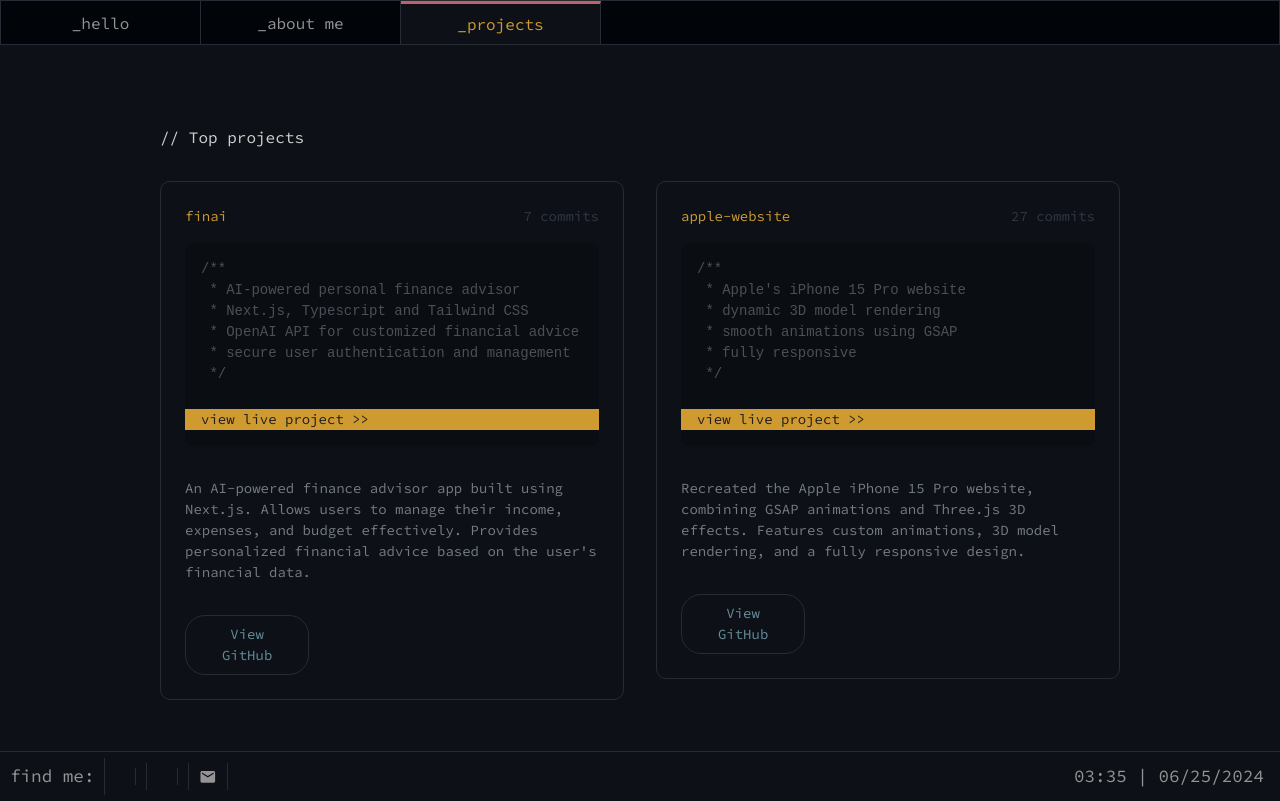
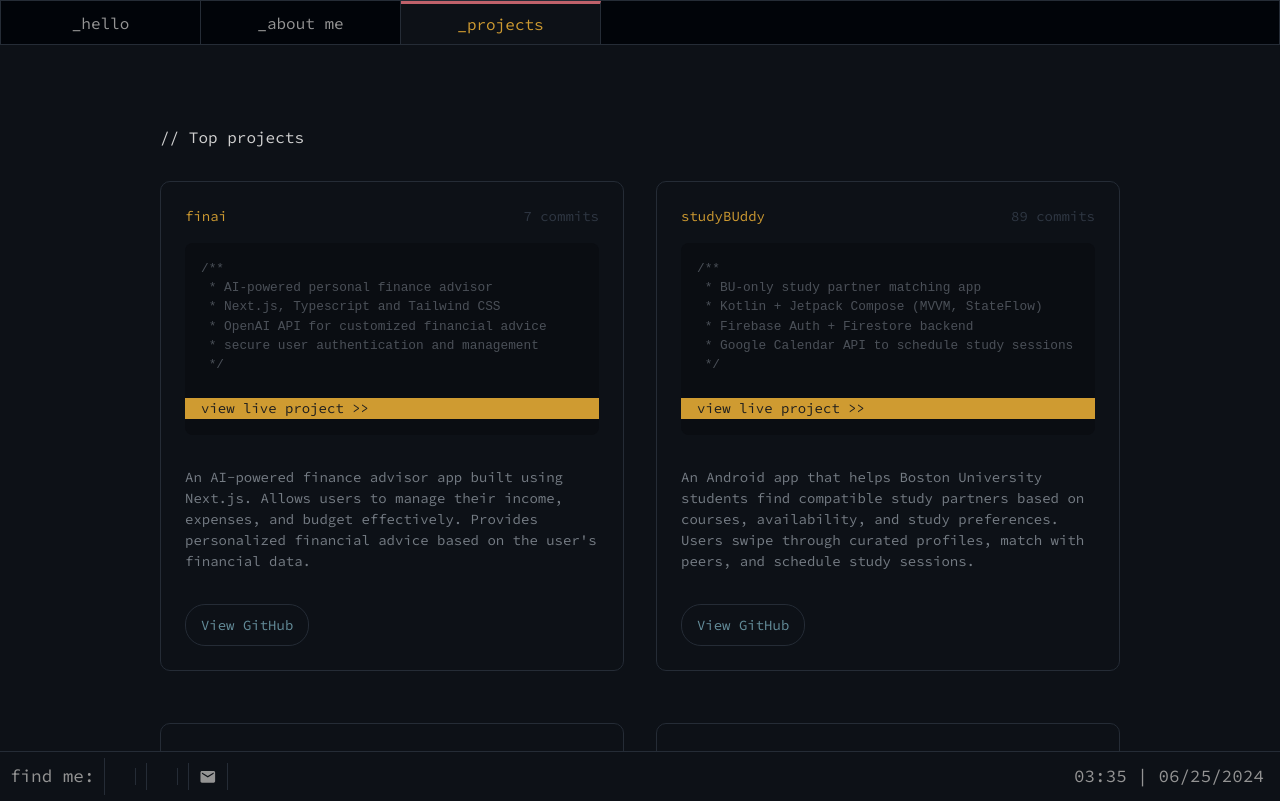
Before and after one commit to jung-eugene/portfolio, a Next.js app: page /project in a window 1280 px wide. Built offline with nearby package versions, Linux system fonts and the light colour scheme; some icons are missing.

Commit message:
update projects

```diff
--- a/pages/index.js
+++ b/pages/index.js
@@ -50,7 +50,7 @@ export default function Home() {
               >
                 <p>Hello! I am</p>
                 <h1>Eugene Jung</h1>
-                <h3>software developer</h3>
+                <h3>software engineer · data analyst</h3>
               </motion.div>
             </AnimatePresence>
             <div className={styles.left_col_bottom}>
--- a/pages/project.jsx
+++ b/pages/project.jsx
@@ -17,6 +17,19 @@ const projects = [
     liveProjectLink: "https://github.com/jung-eugene/finai",
   },
   {
+    title: "studyBUddy",
+    codeBlockContent: [
+      "BU-only study partner matching app",
+      "Kotlin + Jetpack Compose (MVVM, StateFlow)",
+      "Firebase Auth + Firestore backend",
+      "Google Calendar API to schedule study sessions",
+    ],
+    description:
+      "An Android app that helps Boston University students find compatible study partners based on courses, availability, and study preferences. Users swipe through curated profiles, match with peers, and schedule study sessions.",
+    commits: "89 commits",
+    liveProjectLink: "https://github.com/jung-eugene/studyBUddy",
+  },
+  {
     title: "apple-website",
     codeBlockContent: [
       "Apple's iPhone 15 Pro website",
@@ -29,20 +42,6 @@ const projects = [
     commits: "27 commits",
     liveProjectLink: "https://3d-iphone15.vercel.app/",
   },
-
-  {
-    title: "bostonhacks-medimind",
-    codeBlockContent: [
-      "fitness and diet mobile app",
-      "React Native and OpenAI",
-      "health metric monitor",
-      "AI-powered symptom checker",
-    ],
-    description:
-      "A mental health tracking mobile app developed for BostonHacks. Designed for individuals with medical conditions to monitor their health metrics and receive AI diet recommendations.",
-    commits: "72 commits",
-    liveProjectLink: "https://github.com/jung-eugene/bostonhacks-medimind",
-  },
   {
     title: "bu-website",
     codeBlockContent: [
@@ -52,7 +51,7 @@ const projects = [
       "fully responsive",
     ],
     description:
-      "A simple website designed to introduce Boston University, built using HTML, CSS, and Javascript. Includes a contact form and various pages such as About, Programs, and Blog. Fully responsive design.",
+      "A simple website designed to introduce Boston University, built using HTML, CSS, and Javascript. Includes a contact form and various pages such as About, Programs, and Blog.",
     commits: "7 commits",
     liveProjectLink: "https://jung-eugene.github.io/bu-website/",
   },
--- a/styles/Project.module.css
+++ b/styles/Project.module.css
@@ -39,13 +39,17 @@
   grid-template-columns: repeat(2, 1fr);
   gap: 2rem;
   flex-grow: 1;
+  align-items: stretch;
 }
 
 .card {
+  height: 100%;
   padding: 1.5rem;
   border: 0.5px solid rgb(37, 44, 54);
   border-radius: 10px;
-  transition: transform 0.3s ease, box-shadow 0.3s ease;
+  transition:
+    transform 0.3s ease,
+    box-shadow 0.3s ease;
   display: flex;
   flex-direction: column;
   justify-content: space-between;
@@ -86,7 +90,6 @@
   word-break: break-word; /* Ensure long words break correctly */
   flex-grow: 1;
   margin-bottom: 1rem; /* Add margin-bottom */
-  font-size: 0.9rem;
   color: #4b5058;
   background-color: #0a0d12;
 }
@@ -95,6 +98,7 @@
   margin: 0;
   white-space: pre-wrap; /* Ensure pre element wraps */
   word-break: break-word; /* Ensure long words break correctly */
+  font-size: 0.8rem;
 }
 
 .button {
@@ -127,11 +131,13 @@
   background-color: transparent;
   color: #648d9a;
   border: 1px solid rgb(37, 44, 54);
-  padding: 0.5rem 1rem;
+  padding: 0.6rem 0.8rem;
   border-radius: 20px;
   width: 30%;
   cursor: pointer;
-  transition: background-color 0.3s ease, color 0.3s ease;
+  transition:
+    background-color 0.3s ease,
+    color 0.3s ease;
   margin-top: 3rem;
   text-align: center;
   font-size: 1rem;
```
